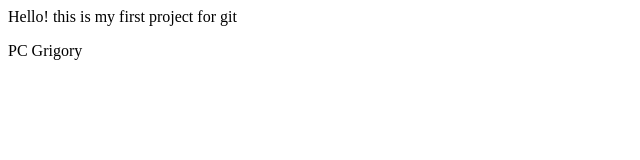
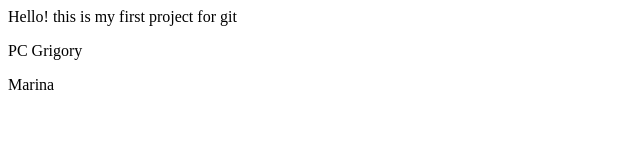
Before and after one commit to gdronov/git-test, a plain HTML site: page index.html in a window 1280 px wide. Shown: the full height of the page, 0-640 px from the left. Drawn offline with Linux system fonts and the light colour scheme.

Commit message:
Marina added a line to index.html

```diff
--- a/index.html
+++ b/index.html
@@ -1,2 +1,3 @@
 <p>Hello! this is my first project for git</p>
 <p>PC Grigory</p>
+<p>Marina</p>
```
